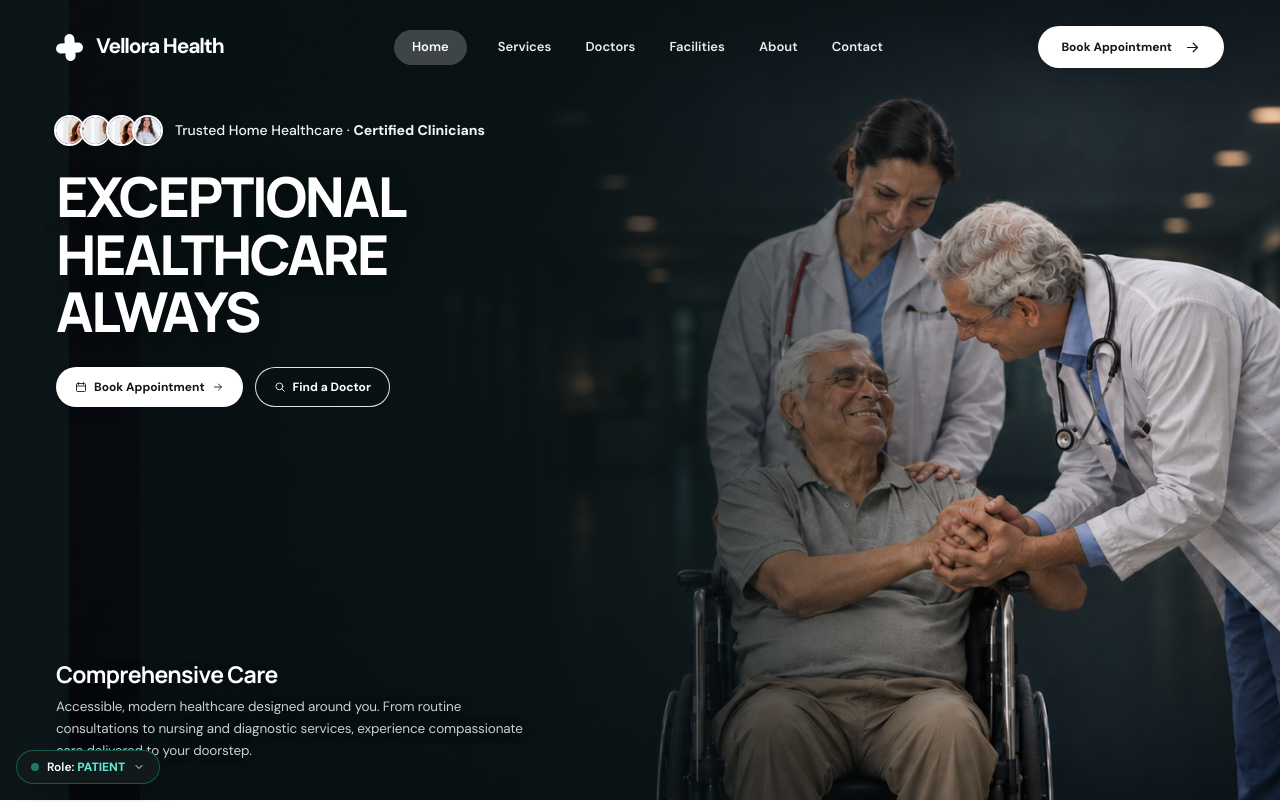
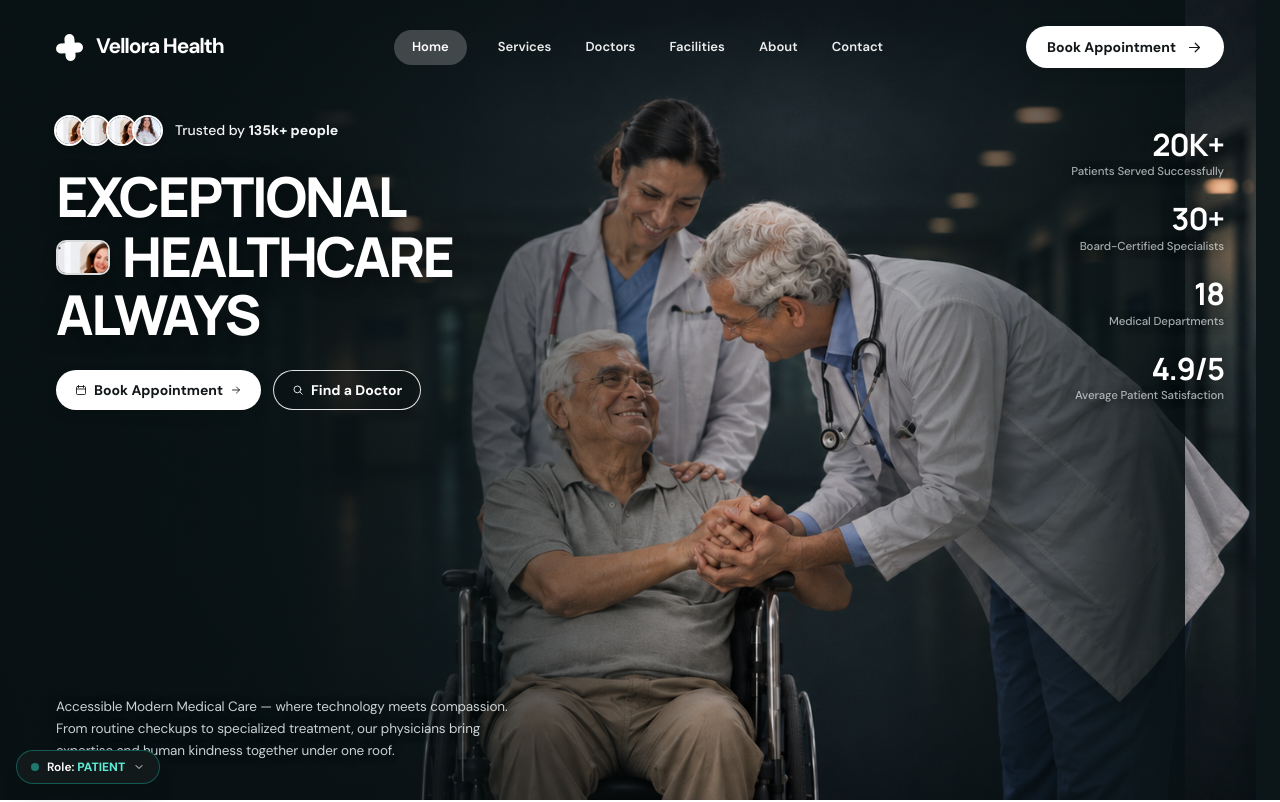
Before and after one commit to Deepjyoti78/vellora-health, a Next.js app: page / in a window 1280 px wide. Shown: the top 802 px of the page. Built offline with nearby package versions, Linux system fonts and the light colour scheme.

Commit message:
feat(hero): shift hero background left, restore inline headline thumbnail, add 20k+ stats, and increase Book Appointment text size

```diff
--- a/src/app/globals.css
+++ b/src/app/globals.css
@@ -293,11 +293,12 @@ h1, h2 {
   min-height: 750px;
   background-color: #0c1517;
   background-image:
-    linear-gradient(90deg, rgba(8, 17, 19, 0.95) 0%, rgba(8, 17, 19, 0.86) 32%, rgba(9, 18, 20, 0.45) 52%, rgba(9, 18, 20, 0.08) 66%, transparent 75%),
+    linear-gradient(90deg, rgba(8, 17, 19, 0.95) 0%, rgba(8, 17, 19, 0.86) 30%, rgba(9, 18, 20, 0.45) 50%, rgba(9, 18, 20, 0.08) 65%, transparent 75%),
+    linear-gradient(270deg, rgba(8, 17, 19, 0.9) 0%, rgba(8, 17, 19, 0.45) 15%, transparent 32%),
     linear-gradient(180deg, rgba(8, 17, 19, 0.5) 0%, transparent 16%),
     url("/assets/compassionate-hospital-care.png");
   background-size: cover;
-  background-position: calc(50% + 140px) center;
+  background-position: calc(50% - 95px) center;
   background-repeat: no-repeat;
   overflow: hidden;
   color: white;
@@ -397,8 +398,11 @@ h1, h2 {
 .header-book {
   justify-self: end;
   min-height: 42px;
-  gap: 12px;
-  font-size: 12px;
+  height: 42px;
+  gap: 10px;
+  font-size: 14px;
+  font-weight: 700;
+  padding: 0 20px;
 }
 
 .mobile-menu-button {
@@ -539,6 +543,11 @@ h1, h2 {
   gap: 12px;
   align-items: center;
   flex-wrap: wrap;
+}
+
+.hero-actions .button {
+  font-size: 14px;
+  font-weight: 700;
 }
 
 /* Bottom left text: Comprehensive Care headline + 3 lines readable copy */
--- a/src/components/home/HeroSection.tsx
+++ b/src/components/home/HeroSection.tsx
@@ -15,7 +15,7 @@ export const HeroSection: React.FC = () => {
 
       <div className="hero-main container">
         <div className="hero-copy">
-          <div className="trust-row" aria-label="Demonstration trust indicator">
+          <div className="trust-row" aria-label="Patient trust indicator">
             <div className="trust-avatars" aria-hidden="true">
               {TRUST_DATA.avatars.map((src, idx) => (
                 <img
@@ -28,13 +28,18 @@ export const HeroSection: React.FC = () => {
               ))}
             </div>
             <span>
-              Trusted Home Healthcare · <strong>Certified Clinicians</strong>
+              Trusted by <strong>135k+ people</strong>
             </span>
           </div>
 
           <h1 id="heroTitle" className="hero-title">
             EXCEPTIONAL<br />
-            HEALTHCARE<br />
+            <span className="hero-title-row">
+              <span className="hero-title-thumb" aria-hidden="true">
+                <img src="/assets/avatar-3.webp" alt="Patient" />
+              </span>
+              HEALTHCARE
+            </span><br />
             ALWAYS
           </h1>
 
@@ -53,12 +58,31 @@ export const HeroSection: React.FC = () => {
           </div>
         </div>
 
+        {/* Right-side statistics column */}
+        <div className="hero-stats" aria-label="Key healthcare performance metrics">
+          <div className="hero-stat-item">
+            <span className="hero-stat-number">20K+</span>
+            <span className="hero-stat-label">Patients Served Successfully</span>
+          </div>
+          <div className="hero-stat-item">
+            <span className="hero-stat-number">30+</span>
+            <span className="hero-stat-label">Board-Certified Specialists</span>
+          </div>
+          <div className="hero-stat-item">
+            <span className="hero-stat-number">18</span>
+            <span className="hero-stat-label">Medical Departments</span>
+          </div>
+          <div className="hero-stat-item">
+            <span className="hero-stat-number">4.9/5</span>
+            <span className="hero-stat-label">Average Patient Satisfaction</span>
+          </div>
+        </div>
+
         <div className="hero-detail">
-          <h3 className="hero-detail-heading">Comprehensive Care</h3>
           <p className="hero-detail-text">
-            Accessible, modern healthcare designed around you. From routine
-            consultations to nursing and diagnostic services, experience
-            compassionate care delivered to your doorstep.
+            Accessible Modern Medical Care — where technology meets compassion.<br />
+            From routine checkups to specialized treatment, our physicians bring<br />
+            expertise and human kindness together under one roof.
           </p>
         </div>
       </div>
```
